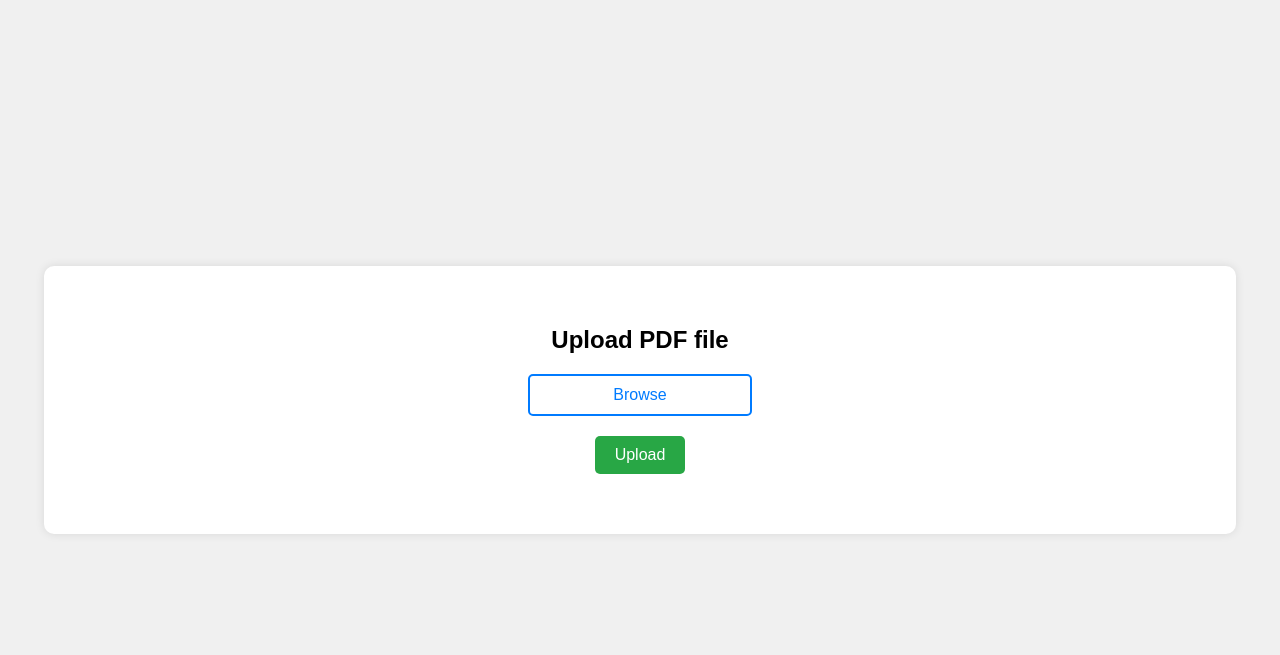
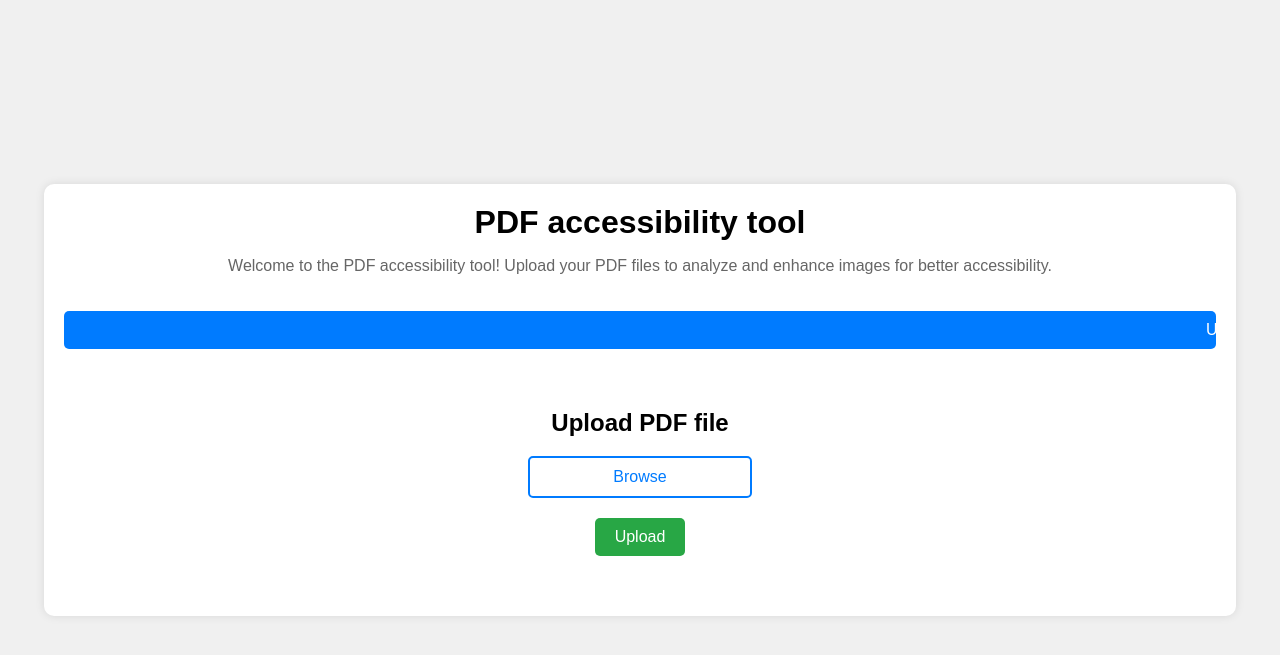
Before and after one commit to Manik23Git/manik_repo, a Flask app: page / in a window 1280 px wide. Shown: the top 655 px of the page. Run offline with Flask 3, Linux system fonts and the light colour scheme.

Commit message:
Update index.html

```diff
--- a/templates/index.html
+++ b/templates/index.html
@@ -1,9 +1,10 @@
 <!DOCTYPE html>
 <html lang="en">
+
 <head>
     <meta charset="UTF-8">
     <meta name="viewport" content="width=device-width, initial-scale=1.0">
-    <title>WCAG PDF Image Processor</title>
+    <title>PDF accessibility tool</title>
     <style>
         body {
             font-family: Arial, sans-serif;
@@ -14,6 +15,7 @@
             margin: 0;
             background-color: #f0f0f0;
         }
+
         .container {
             display: flex;
             flex-direction: column;
@@ -24,20 +26,39 @@
             border-radius: 10px;
             box-shadow: 0 0 10px rgba(0, 0, 0, 0.1);
         }
-        .upload-section, .display-section {
+
+        .intro-section {
+            text-align: center;
+            margin-bottom: 20px;
+        }
+
+        .intro-section h1 {
+            margin: 0;
+        }
+
+        .intro-section p {
+            color: #666;
+            font-size: 16px;
+        }
+
+        .upload-section,
+        .display-section {
             width: 100%;
             display: flex;
             flex-direction: column;
             align-items: center;
             margin-bottom: 20px;
         }
-        .upload-section img, .display-section img {
+
+        .upload-section img,
+        .display-section img {
             width: 100%;
             border-radius: 10px;
             margin-top: 10px;
             object-fit: contain;
             border: 4px solid #007BFF;
         }
+
         .upload-form {
             display: flex;
             flex-direction: column;
@@ -45,6 +66,7 @@
             margin-top: 20px;
             text-align: center;
         }
+
         .custom-file-input {
             padding: 10px;
             border: 2px solid #007BFF;
@@ -58,10 +80,12 @@
             width: 200px;
             margin-bottom: 10px;
         }
+
         .custom-file-input:hover {
             background-color: #007BFF;
             color: #fff;
         }
+
         .custom-submit-button {
             padding: 10px 20px;
             border: none;
@@ -71,9 +95,11 @@
             color: #fff;
             font-size: 16px;
         }
+
         .custom-submit-button:hover {
             background-color: #218838;
         }
+
         .progress-container {
             width: 100%;
             background-color: #f3f3f3;
@@ -83,6 +109,7 @@
             display: none;
             margin-top: 20px;
         }
+
         .progress-bar {
             width: 0;
             height: 20px;
@@ -91,19 +118,25 @@
             line-height: 20px;
             color: white;
         }
+
         table {
             width: 100%;
             border-collapse: collapse;
             margin-top: 10px;
         }
-        table, th, td {
+
+        table,
+        th,
+        td {
             border: 1px solid #ddd;
             padding: 8px;
         }
+
         th {
             background-color: #f2f2f2;
             text-align: center;
         }
+
         td {
             text-align: center;
         }
@@ -112,14 +145,32 @@
             .container {
                 padding: 10px;
             }
-            .custom-file-input, .custom-submit-button {
+
+            .custom-file-input,
+            .custom-submit-button {
                 width: 100%;
             }
         }
+
+        .marquee {
+            margin-bottom: 20px;
+            background-color: #007BFF;
+            color: #fff;
+            padding: 10px;
+            border-radius: 5px;
+        }
     </style>
 </head>
+
 <body>
     <div class="container" role="main">
+        <div class="intro-section">
+            <h1>PDF accessibility tool</h1>
+            <p>Welcome to the PDF accessibility tool! Upload your PDF files to analyze and enhance images for better accessibility.</p>
+        </div>
+
+        <marquee class="marquee" behavior="scroll" direction="left">Upload your PDF files to improve image brightness, contrast, sharpness, and overall accessibility!</marquee>
+
         <div class="upload-section">
             {% if original_image_url %}
                 <img src="{{ original_image_url }}" alt="Original Image">
@@ -224,4 +275,5 @@
         }
     </script>
 </body>
+
 </html>
```
